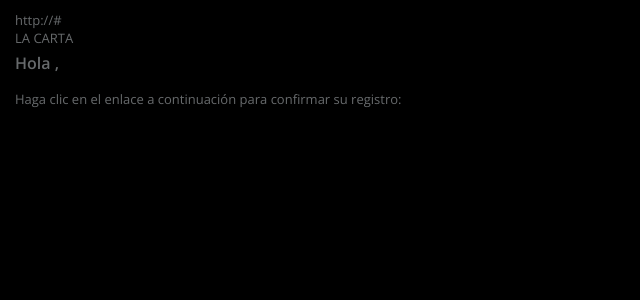
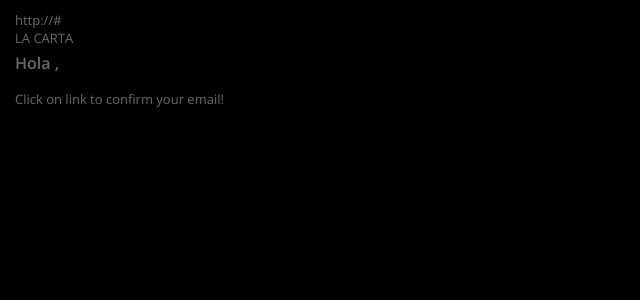
Before and after one commit to Ariasover/tic-tac-toe, a Django app: template apps/users/templates/account_activation_email.html in a window 1280 px wide. Shown: the top 300 px of the page, without its empty margins (0-640 px from the left). Run offline with Django 3.2, Linux system fonts and the light colour scheme; the template is opened without the code that fills it, so the values that code supplies are empty.

Commit message:
changed email message

```diff
--- a/apps/users/templates/account_activation_email.html
+++ b/apps/users/templates/account_activation_email.html
@@ -32,7 +32,7 @@
                                 </tr>
                                 <tr>
                                     <td class="content-block">
-                                    Haga clic en el enlace a continuación para confirmar su registro:
+                                    Click on link to confirm your email!
                                     </td>
                                 </tr>
 
--- a/apps/users/views/users.py
+++ b/apps/users/views/users.py
@@ -97,7 +97,7 @@
 			try:
 				"""Send account verification link"""
 				current_site = get_current_site(request)
-				subject = 'Hi {} from TicTacBomb, please verify your account'.format(user.email)
+				subject = 'Hi {}, please verify your account'.format(user.email)
 				from_email = 'TicTacBomb <noreply@tictacbomb.com>'
 				text_content = 'TicTacBomb <noreply@tictacbomb.com>'
 				message = render_to_string('account_activation_email.html', {
```
Also changed, not shown: apps/users/templates/base.html (+2 -10 lines).
